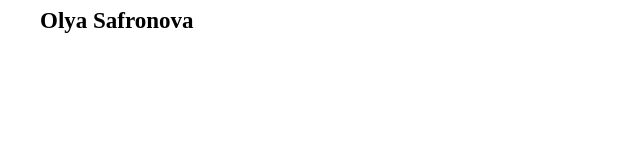
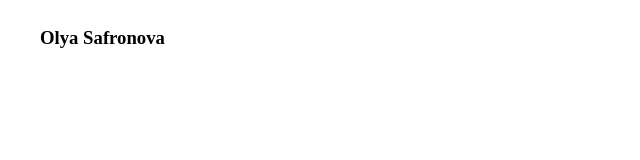
Before and after one commit to OlyaSDM/rsschool-cv-21, a plain HTML site: page index.html in a window 1280 px wide. Shown: the whole page, without its empty margins (0-640 px from the left). Drawn offline with Linux system fonts and the light colour scheme.

Commit message:
feat: add new folder assets and fonts

```diff
--- a/index.html
+++ b/index.html
@@ -8,8 +8,8 @@
 </head>
 <body>
     <div class="main_page">
-    <header>
-        <a class="logo">Olya Safronova</a>
+    <header class="header_name">
+        <h3 class="logo">Olya Safronova</h3>
     </header>
 </div>
 </body>
--- a/style.css
+++ b/style.css
@@ -1,7 +1,4 @@
-.logo{
-    font-size: 23px;
-    font-weight: 800;
-}
+
 
 
 
@@ -9,3 +6,8 @@
     max-width: 1200px;
     margin: 0 auto;
 }
+
+.header_name {
+    width: 100%;
+    display: flex;
+}
```
Also changed, not shown: assets/fonts/Noto_Serif_Vithkuqi/NotoSerifVithkuqi-VariableFont_wght.ttf (added).
